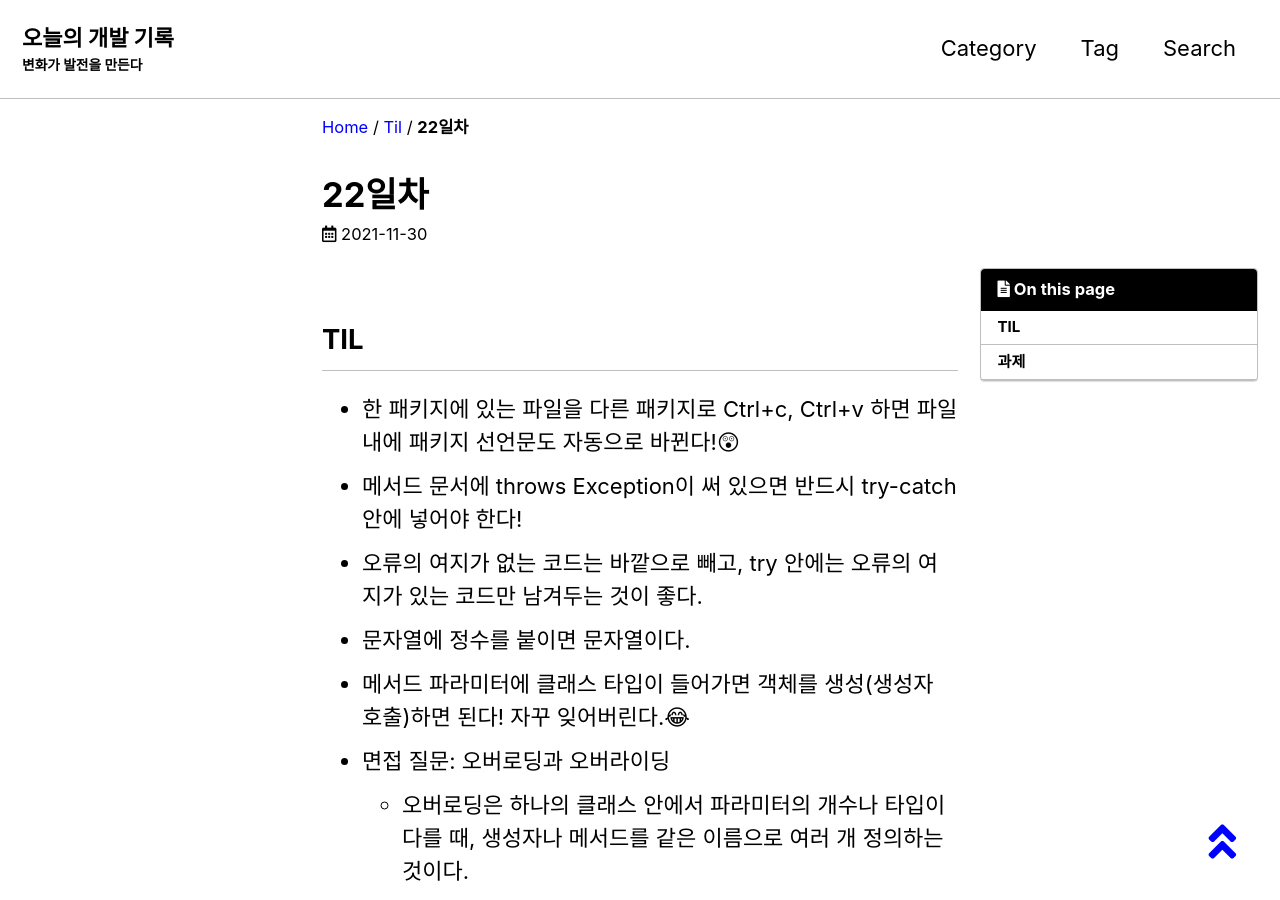
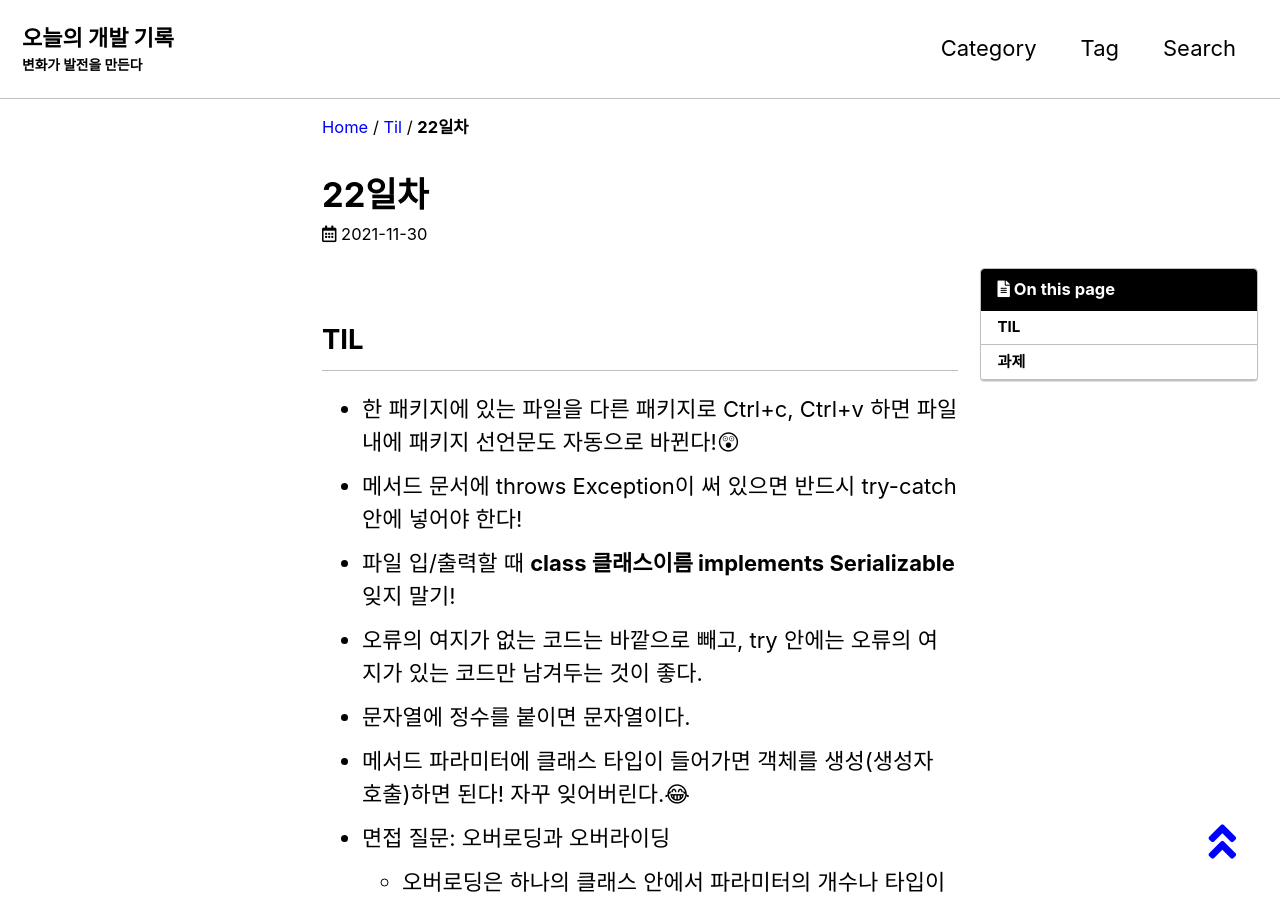
Before and after one commit to YUEUN328/YUEUN328.github.io, a Jekyll site: the page built from _posts/2021-11-30-twentytwo.md, in a window 1280 px wide and 900 px high. Built offline with Jekyll 4.4.1, drawn with Linux system fonts in a browser that asks for light colours; cached includes are drawn as plain includes; comment, search, counter and statistics services are not loaded.

Commit message:
Update 2021-11-30-twentytwo.md

```diff
--- a/_posts/2021-11-30-twentytwo.md
+++ b/_posts/2021-11-30-twentytwo.md
@@ -10,6 +10,7 @@ author_profile: false
 
 - 한 패키지에 있는 파일을 다른 패키지로 Ctrl+c,  Ctrl+v 하면 파일 내에 패키지 선언문도 자동으로 바뀐다!😲
 - 메서드 문서에 throws Exception이 써 있으면 반드시 try-catch 안에 넣어야 한다!
+- 파일 입/출력할 때 **class 클래스이름 implements Serializable** 잊지 말기!
 - 오류의 여지가 없는 코드는 바깥으로 빼고, try 안에는 오류의 여지가 있는 코드만 남겨두는 것이 좋다.
 - 문자열에 정수를 붙이면 문자열이다.
 - 메서드 파라미터에 클래스 타입이 들어가면 객체를 생성(생성자 호출)하면 된다! 자꾸 잊어버린다.😂
@@ -27,7 +28,7 @@ package edu.java.file08;
 
 import java.io.Serializable;
 
-public class Score implements Serializable{
+public class Score implements Serializable {
 	// field
 	private int korean;
 	private int english;
```
